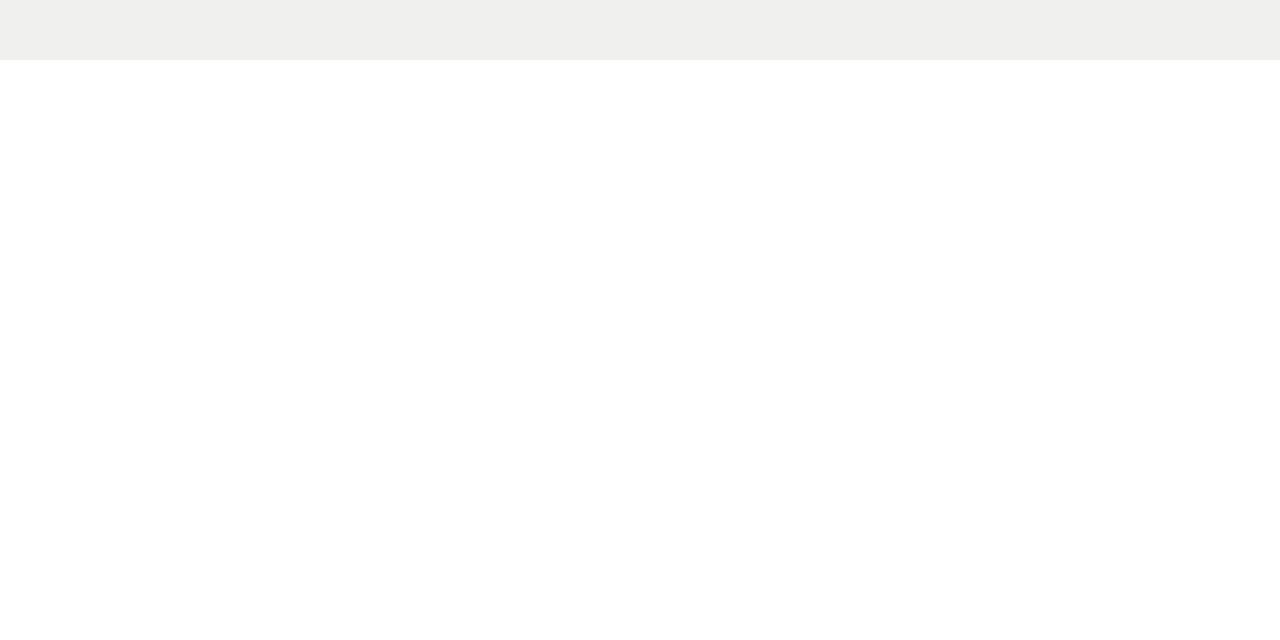
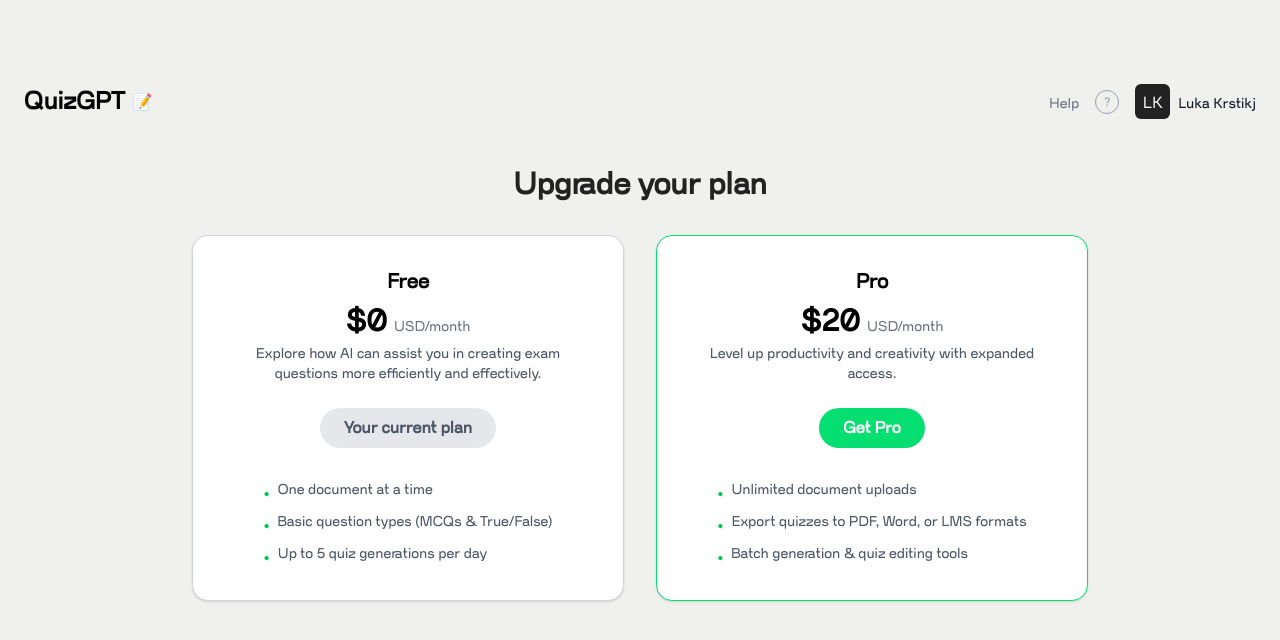
Before and after one commit to aesbube/QuizGPT, an Angular app in the folder frontend/: page / in a window 1280 px wide. Shown: the part 2340-2980 px from the top of the page. Before the commit the page ends 2400 px from the top, so only its background shows below. Built offline with nearby package versions, Linux system fonts and the light colour scheme.

Commit message:
dodadena upgrade plan strana i settings kopche

```diff
--- a/frontend/angular.json
+++ b/frontend/angular.json
@@ -96,5 +96,8 @@
         }
       }
     }
+  },
+  "cli": {
+    "analytics": false
   }
 }
--- a/frontend/src/app/app.component.html
+++ b/frontend/src/app/app.component.html
@@ -1,3 +1,4 @@
 <app-signin></app-signin>
 <app-signup></app-signup>
 <app-main></app-main>
+<app-upgrade-plan/>
--- a/frontend/src/app/app.component.ts
+++ b/frontend/src/app/app.component.ts
@@ -3,11 +3,12 @@
 import {SignupComponent} from "./signup/signup.component";
 import {NavbarComponent} from "./navbar/navbar.component";
 import {MainComponent} from "./main/main.component";
+import { UpgradePlanComponent } from "./plan/plan.component";
 
 @Component({
   selector: 'app-root',
   standalone: true,
-  imports: [SigninComponent, SignupComponent, MainComponent],
+  imports: [SigninComponent, SignupComponent, MainComponent, UpgradePlanComponent],
   templateUrl: './app.component.html',
   styleUrl: './app.component.css'
 })
--- a/frontend/src/app/navbar/navbar.component.html
+++ b/frontend/src/app/navbar/navbar.component.html
@@ -2,7 +2,7 @@
   <h1 class="text-3xl leading-12">QuizGPT</h1>
   <div class="flex my-auto">
     <img src="assets/new.svg" class="w-[35px] h-[35px] p-1 rounded-md btnIcon mr-2 cursor-pointer">
-    <h1 class=" w-[35px] h-[35px] bg-chared-m rounded-md text-center align-middle leading-9.5 !text-tanned-m btnRed select-none cursor-pointer">LK</h1>
+    <app-settings/>
   </div>
 </div>
-<app-settings></app-settings>
+<!-- <app-settings></app-settings> -->
--- /dev/null
+++ b/frontend/src/app/plan/plan.component.html
@@ -0,0 +1,60 @@
+<div class="min-h-screen flex flex-col items-center p-6 bg-[#F0F0EE]">
+    <header class="w-full flex items-center justify-between mb-12">
+      <div class="flex items-center space-x-2">
+        <div class="text-2xl font-semibold">QuizGPT</div>
+        <span class="text-gray-500">📝</span>
+      </div>
+      <div class="flex items-center space-x-4">
+        <a href="#" class="text-sm text-gray-500 hover:underline pt-1">Help</a>
+
+        <div class="w-6 h-6 flex items-center justify-center rounded-full border border-gray-400 text-gray-400 text-xs">
+          ?
+        </div>
+
+        <div class="flex items-center space-x-2">
+            <app-settings/>
+          <span class="text-sm font-medium text-gray-900 pt-1">Luka Krstikj</span>
+        </div>
+      </div>
+
+    </header>
+
+    <h1 class="text-3xl font-semibold mb-8">Upgrade your plan</h1>
+
+    <div class="grid grid-cols-1 md:grid-cols-2 gap-8 max-w-4xl w-full">
+      <div
+        *ngFor="let plan of plans"
+        class="bg-white rounded-2xl shadow-sm p-8 flex flex-col items-center text-center border"
+        [ngClass]="{ 'border-gray-300': plan.name === currentPlan, 'border-green-400': plan.name !== currentPlan }"
+      >
+        <h2 class="text-xl font-semibold mb-2">{{ plan.name }}</h2>
+        <p class="text-3xl font-bold mb-1">
+          ${{ plan.price }}
+          <span class="text-sm font-normal text-gray-500">USD/month</span>
+        </p>
+        <p class="text-gray-600 text-sm mb-6">{{ plan.description }}</p>
+
+        <button
+          *ngIf="plan.name === currentPlan; else upgradeButton"
+          class="bg-gray-200 text-gray-600 px-6 py-2 rounded-full font-semibold cursor-default"
+          disabled
+        >
+          Your current plan
+        </button>
+
+        <ng-template #upgradeButton>
+          <button
+            class="bg-green-400 hover:bg-green-500 text-white px-6 py-2 rounded-full font-semibold cursor-pointer"
+          >
+            Get {{ plan.name }}
+          </button>
+        </ng-template>
+
+        <ul class="mt-8 text-gray-600 space-y-2 text-sm text-left">
+          <li *ngFor="let feature of plan.features" class="flex items-start">
+            <span class="text-green-500 mr-2 mt-1">•</span> {{ feature }}
+          </li>
+        </ul>
+      </div>
+    </div>
+  </div>
--- /dev/null
+++ b/frontend/src/app/plan/plan.component.ts
@@ -0,0 +1,36 @@
+import { Component } from '@angular/core';
+import { NgIf, NgFor, NgClass } from '@angular/common';
+import { SettingsComponent } from "../settings/settings.component";
+
+@Component({
+  selector: 'app-upgrade-plan',
+  standalone: true,
+  imports: [NgIf, NgFor, NgClass, SettingsComponent],
+  templateUrl: './plan.component.html',
+})
+export class UpgradePlanComponent {
+  currentPlan = 'Free';
+
+  plans = [
+    {
+      name: 'Free',
+      price: 0,
+      description: 'Explore how AI can assist you in creating exam questions more efficiently and effectively.',
+      features: [
+        'One document at a time',
+        'Basic question types (MCQs & True/False)',
+        'Up to 5 quiz generations per day'
+      ]
+    },
+    {
+      name: 'Pro',
+      price: 20,
+      description: 'Level up productivity and creativity with expanded access.',
+      features: [
+        'Unlimited document uploads',
+        'Export quizzes to PDF, Word, or LMS formats',
+        'Batch generation & quiz editing tools'
+      ]
+    }
+  ];
+}
--- a/frontend/src/app/settings/settings.component.html
+++ b/frontend/src/app/settings/settings.component.html
@@ -1,3 +1,20 @@
-<div class="bg-tanned-l rounded-xl p-2 w-fit shadow-2xl">
+<!-- <div class="bg-tanned-l rounded-xl p-2 w-fit shadow-2xl">
   <button class="bg-coral-m outline-2 outline-coral-d px-16 py-1 rounded-md">Sign Out</button>
+</div> -->
+
+<div class="relative">
+  <h1
+    (click)="toggleDropdown()"
+    class="w-[35px] h-[35px] bg-chared-m rounded-md text-center align-middle leading-9.5 !text-tanned-m btnRed select-none cursor-pointer"
+  >
+    LK
+  </h1>
+
+  <div *ngIf="isOpen" class="absolute right-0 mt-2 w-48 bg-white rounded-md shadow-lg ring-1 ring-black ring-opacity-5 z-20">
+    <div class="py-1">
+      <button (click)="onSettings()" class="w-full text-left px-4 py-2 text-sm text-gray-700 hover:bg-gray-100 cursor-pointer">Settings</button>
+      <button (click)="onUpgrade()" class="w-full text-left px-4 py-2 text-sm text-gray-700 hover:bg-gray-100 cursor-pointer">Upgrade Plan</button>
+      <button (click)="onLogout()" class="w-full text-left px-4 py-2 text-sm text-gray-700 hover:bg-gray-100 cursor-pointer">Logout</button>
+    </div>
+  </div>
 </div>
--- a/frontend/src/app/settings/settings.component.ts
+++ b/frontend/src/app/settings/settings.component.ts
@@ -1,12 +1,36 @@
-import { Component } from '@angular/core';
+import { Component, Input, input } from '@angular/core';
+import { NgIf } from '@angular/common';
 
 @Component({
   selector: 'app-settings',
   standalone: true,
-  imports: [],
+  imports: [NgIf],
   templateUrl: './settings.component.html',
   styleUrl: './settings.component.css'
 })
 export class SettingsComponent {
+  isOpen = false;
 
+  toggleDropdown() {
+    this.isOpen = !this.isOpen;
+  }
+
+  closeDropdown() {
+    this.isOpen = false;
+  }
+
+  onSettings() {
+    console.log('Settings clicked');
+    this.closeDropdown();
+  }
+
+  onUpgrade() {
+    console.log('Upgrade Plan clicked');
+    this.closeDropdown();
+  }
+
+  onLogout() {
+    console.log('Logout clicked');
+    this.closeDropdown();
+  }
 }
```
Also changed, not shown: frontend/src/app/plan/plan.component.css (added), 1 other file (tests, documents, lock files or other folders).
